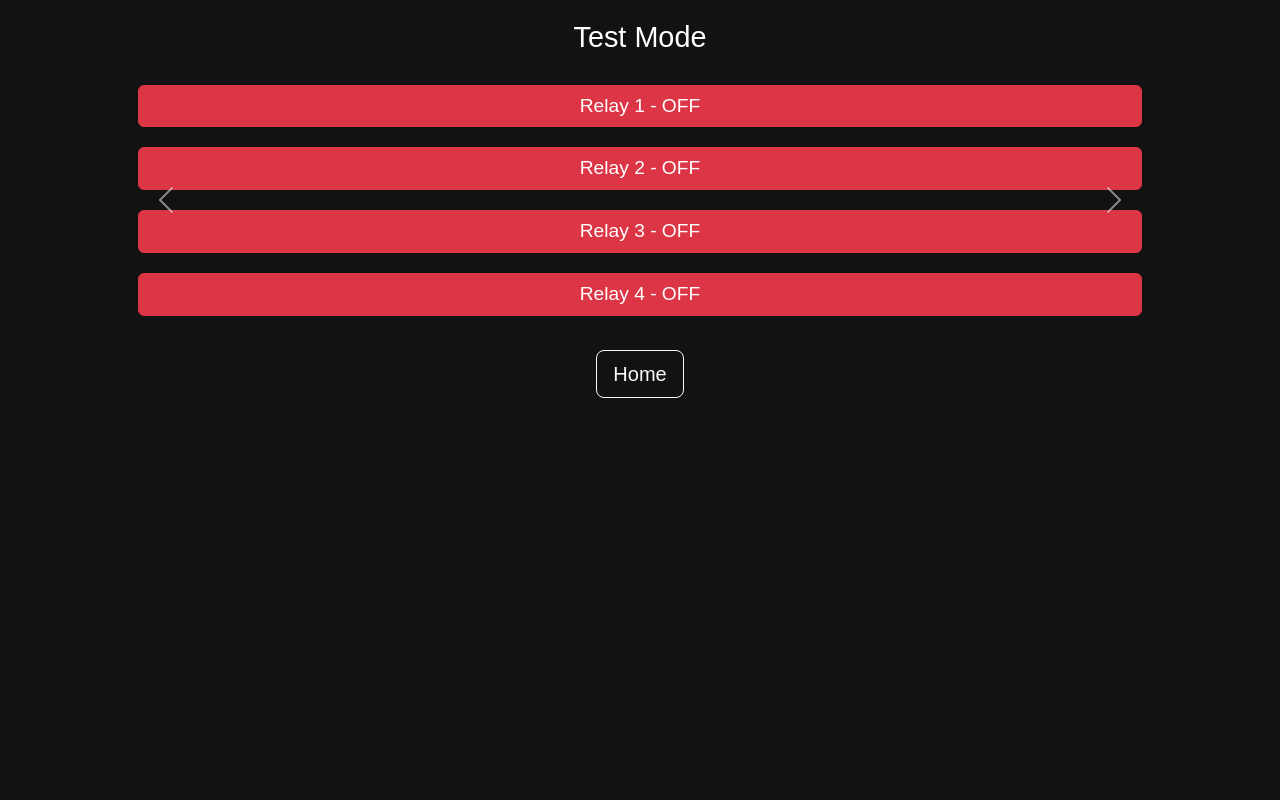
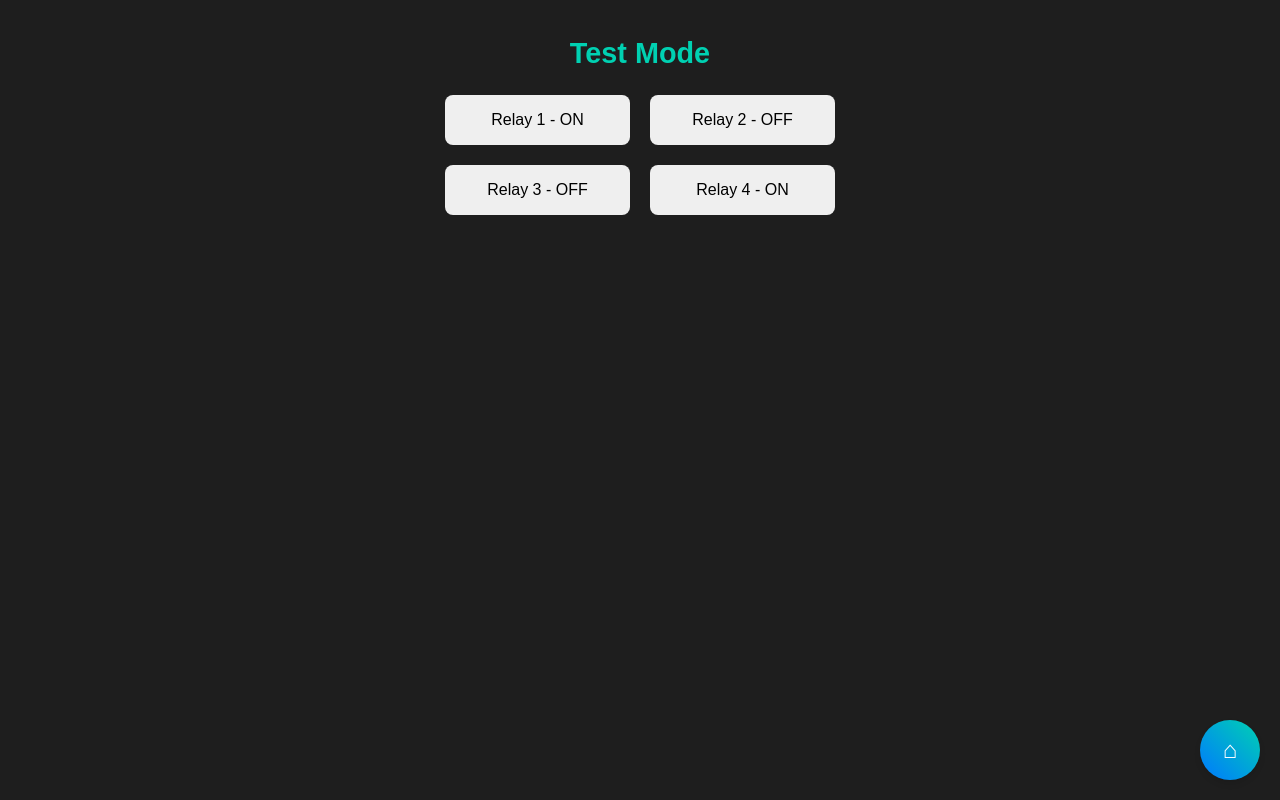
Before and after one commit to mattfleaydaly/raspberry-drinks-relay, a Flask app: page /test-mode in a window 1280 px wide. Run offline with Flask 3, Linux system fonts and the light colour scheme.

Commit message:
JS/CSS/Scrolling

```diff
--- a/app.py
+++ b/app.py
@@ -64,6 +64,10 @@ def toggle_relay(relay_name):
         save_relay_states(states)
     return jsonify({"state": relay.is_active})
 
+@app.route("/get-states")
+def get_states():
+    return jsonify(load_relay_states())
+
 @app.route("/settings")
 def settings():
     version = get_latest_version()
@@ -80,5 +84,15 @@ def run_setup():
     os.system("./setup.sh")
     return jsonify({"status": "Setup script executed!"})
 
+@app.route("/reboot", methods=["POST"])
+def reboot_system():
+    os.system("sudo reboot")
+    return jsonify({"status": "System is rebooting..."})
+
+@app.route("/shutdown", methods=["POST"])
+def shutdown_system():
+    os.system("sudo shutdown now")
+    return jsonify({"status": "System is shutting down..."})
+
 if __name__ == "__main__":
     app.run(host="0.0.0.0", port=5000)
--- a/relay_states.json
+++ b/relay_states.json
@@ -1,6 +1 @@
-{
-    "Relay 1": false,
-    "Relay 2": false,
-    "Relay 3": false,
-    "Relay 4": false
-}
+{"Relay 1": true, "Relay 2": false, "Relay 3": false, "Relay 4": true}
--- /dev/null
+++ b/static/script.js
@@ -0,0 +1,21 @@
+// Periodically update relay states
+setInterval(() => {
+    fetch('/get-states')
+        .then(response => response.json())
+        .then(states => {
+            for (const [relay, state] of Object.entries(states)) {
+                const button = document.getElementById(relay);
+                if (button) {
+                    button.className = state ? 'btn-relay btn-success' : 'btn-relay btn-danger';
+                    button.innerText = `${relay} - ${state ? 'ON' : 'OFF'}`;
+                }
+            }
+        });
+}, 5000);
+
+// Reboot or shutdown the system
+function controlSystem(action) {
+    fetch(`/${action}`, { method: 'POST' })
+        .then(response => response.json())
+        .then(data => alert(data.status));
+}
--- /dev/null
+++ b/static/styles.css
@@ -0,0 +1,65 @@
+body {
+    background-color: #1e1e1e;
+    color: white;
+    font-family: 'Arial', sans-serif;
+    overflow: auto;
+}
+
+.container {
+    display: flex;
+    flex-direction: column;
+    align-items: center;
+    justify-content: center;
+    height: 100%;
+    padding: 10px;
+}
+
+h1 {
+    font-size: 1.8rem;
+    margin-bottom: 20px;
+    color: #00d1b2;
+}
+
+.grid {
+    display: grid;
+    grid-template-columns: repeat(2, 1fr);
+    gap: 10px;
+    width: 100%;
+    max-width: 400px;
+}
+
+.btn-relay, .btn-action {
+    font-size: 1rem;
+    border: none;
+    border-radius: 8px;
+    height: 50px;
+    margin: 5px;
+    transition: transform 0.2s, background 0.3s;
+}
+
+.btn-relay:hover, .btn-action:hover {
+    transform: translateY(-2px);
+}
+
+.home-btn {
+    position: fixed;
+    bottom: 20px;
+    right: 20px;
+    background: linear-gradient(45deg, #0078ff, #00d1b2);
+    color: white;
+    font-size: 1.5rem;
+    width: 60px;
+    height: 60px;
+    border-radius: 50%;
+    border: none;
+    display: flex;
+    justify-content: center;
+    align-items: center;
+    box-shadow: 0 4px 6px rgba(0, 0, 0, 0.1);
+    transition: transform 0.3s, box-shadow 0.3s;
+}
+
+.home-btn:hover {
+    transform: scale(1.1);
+    box-shadow: 0 6px 8px rgba(0, 0, 0, 0.15);
+}
--- a/templates/test_mode.html
+++ b/templates/test_mode.html
@@ -4,54 +4,23 @@
     <meta charset="UTF-8">
     <meta name="viewport" content="width=device-width, initial-scale=1.0, maximum-scale=1.0, user-scalable=no">
     <title>Test Mode</title>
-    <link href="https://cdn.jsdelivr.net/npm/bootstrap@5.3.0-alpha3/dist/css/bootstrap.min.css" rel="stylesheet">
-    <style>
-        body { background-color: #121212; color: white; font-family: Arial, sans-serif; }
-        h1 { margin: 20px 0; font-size: 1.8rem; }
-        .carousel-item { text-align: center; }
-        .relay-btn { width: 90%; font-size: 1.2rem; margin: 10px auto; }
-        .carousel-control-prev, .carousel-control-next { color: white; }
-    </style>
+    <link href="/static/styles.css" rel="stylesheet">
 </head>
 <body>
-    <div class="container text-center">
+    <div class="container">
         <h1>Test Mode</h1>
-        <div id="carouselExample" class="carousel slide" data-bs-ride="carousel" data-bs-interval="false">
-            <div class="carousel-inner">
-                <!-- Page 1 -->
-                <div class="carousel-item active">
-                    {% for relay_name, state in relays.items() %}
-                    <button id="{{ relay_name }}" class="btn relay-btn {{ 'btn-success' if state else 'btn-danger' }}"
-                            onclick="toggleRelay('{{ relay_name }}')">
-                        {{ relay_name }} - {{ 'ON' if state else 'OFF' }}
-                    </button>
-                    {% endfor %}
-                </div>
-                <!-- Additional pages can be added here if needed -->
-            </div>
-            <button class="carousel-control-prev" type="button" data-bs-target="#carouselExample" data-bs-slide="prev">
-                <span class="carousel-control-prev-icon" aria-hidden="true"></span>
-                <span class="visually-hidden">Previous</span>
+        <div class="grid">
+            {% for relay_name, state in relays.items() %}
+            <button id="{{ relay_name }}" class="btn-relay {{ 'btn-success' if state else 'btn-danger' }}"
+                    onclick="toggleRelay('{{ relay_name }}')">
+                {{ relay_name }} - {{ 'ON' if state else 'OFF' }}
             </button>
-            <button class="carousel-control-next" type="button" data-bs-target="#carouselExample" data-bs-slide="next">
-                <span class="carousel-control-next-icon" aria-hidden="true"></span>
-                <span class="visually-hidden">Next</span>
-            </button>
+            {% endfor %}
         </div>
-        <button class="btn btn-outline-light btn-lg mt-4" onclick="location.href='/'">Home</button>
     </div>
-
-    <script>
-        function toggleRelay(relayName) {
-            fetch(`/toggle/${relayName}`)
-                .then(response => response.json())
-                .then(data => {
-                    const button = document.getElementById(relayName);
-                    button.className = data.state ? 'btn relay-btn btn-success' : 'btn relay-btn btn-danger';
-                    button.innerText = `${relayName} - ${data.state ? 'ON' : 'OFF'}`;
-                });
-        }
-    </script>
-    <script src="https://cdn.jsdelivr.net/npm/bootstrap@5.3.0-alpha3/dist/js/bootstrap.bundle.min.js"></script>
+    <button class="home-btn" onclick="location.href='/'">
+        &#8962;
+    </button>
+    <script src="/static/script.js"></script>
 </body>
 </html>
```
Also changed, not shown: templates/settings.html (+10 -50 lines).
